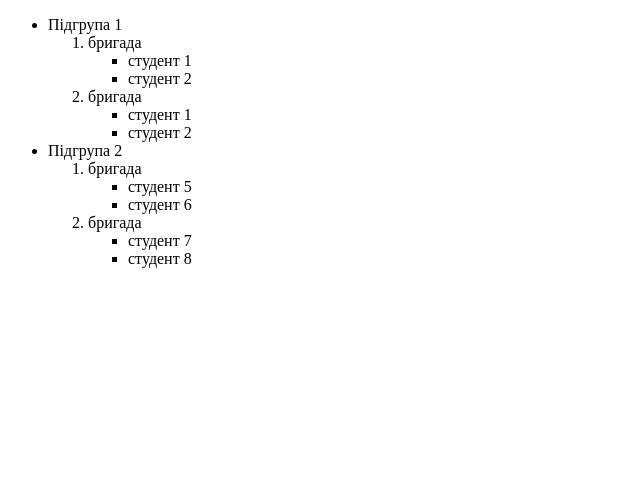
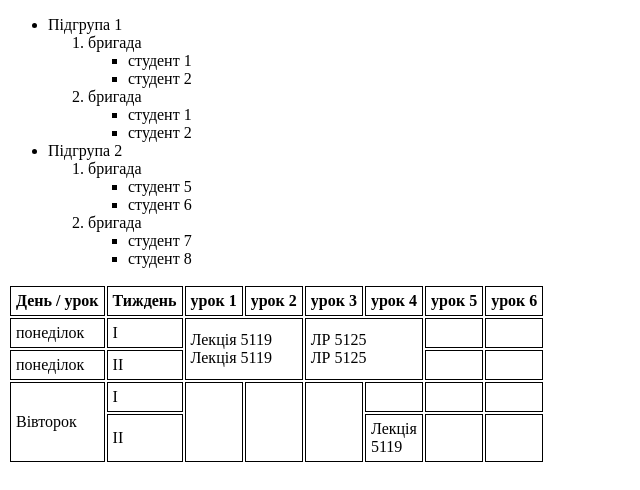
Before and after one commit to CCFreyzi/Weblab2, a plain HTML site: page index.html in a window 1280 px wide. Shown: the whole page, without its empty margins (0-640 px from the left). Drawn offline with Linux system fonts and the light colour scheme.

Commit message:
add a table

```diff
--- a/index.html
+++ b/index.html
@@ -42,6 +42,51 @@
             </li>
         </ul>
     </div>
+    <div>
+        <table class="table">
+            <tr>
+                <th>День / урок</th>
+                <th>Тиждень</th>
+                <th>урок 1</th>
+                <th>урок 2</th>
+                <th>урок 3</th>
+                <th>урок 4</th>
+                <th>урок 5</th>
+                <th>урок 6</th>
+            </tr>
+            <tr>
+                <td>понеділок</td>
+                <td>І</td>
+                <td colspan="2" rowspan="2">Лекція 5119<br>Лекція 5119</td>
+                <td colspan="2" rowspan="2">ЛР 5125 <br> ЛР 5125</td>
+                <td></td>
+                <td></td>
+            </tr>
+            <tr>
+                <td>понеділок</td>
+                <td>ІІ</td>
+                <td colspan=""></td>
+                <td></td>
+            </tr>
+            <tr>
+                <td rowspan="3">Вівторок</td>
+                <td>I</td>
+                <td rowspan="3"></td>
+                <td rowspan="3"></td>
+                <td rowspan="3"></td>
+                <td></td>
+                <td></td>
+                <td></td>
+            </tr>
+            <tr>
+                <td rowspan="2">II</td>
+                <td rowspan="2">Лекція <br>5119</td>
+                <td rowspan="2"></td>
+                <td></td>
+            </tr>
+
+        </table>
+    </div>
 
 </body>
 </html>
--- a/style.css
+++ b/style.css
@@ -0,0 +1,4 @@
+tr > * {
+    border: 1px solid black;
+    padding: 5px;
+}
```
